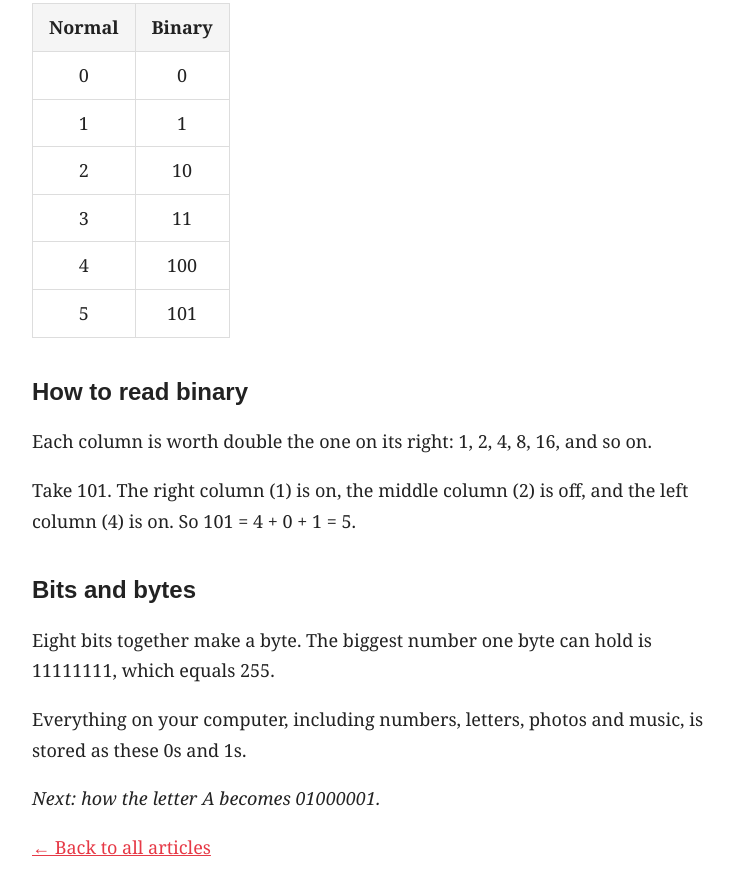
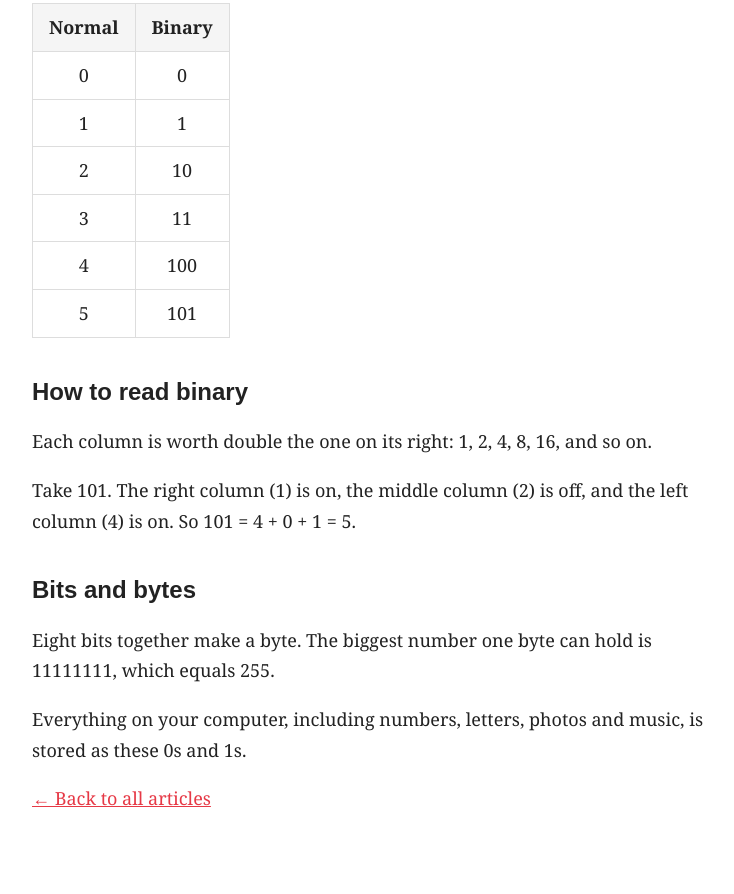
Before and after one commit to sharnik24/sharnik24.github.io, a plain HTML site: page binary.html in a window 1280 px wide. Shown: the part 1230-2124 px from the top of the page, without its empty margins (268-1002 px from the left). Drawn offline with Linux system fonts and the light colour scheme.

Commit message:
Remove reference to letter A in binary explanation
Removed the line about how the letter A becomes 01000001.

```diff
--- a/binary.html
+++ b/binary.html
@@ -42,7 +42,7 @@
     <p>Eight bits together make a byte. The biggest number one byte can hold is 11111111, which equals 255.</p>
     <p>Everything on your computer, including numbers, letters, photos and music, is stored as these 0s and 1s.</p>
 
-    <p><em>Next: how the letter A becomes 01000001.</em></p>
+
 
     <p><a href="index.html">← Back to all articles</a></p>
   </body>
```
